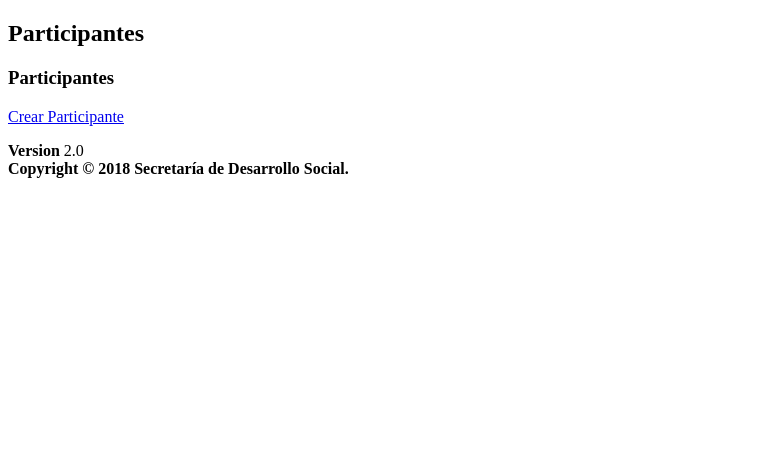
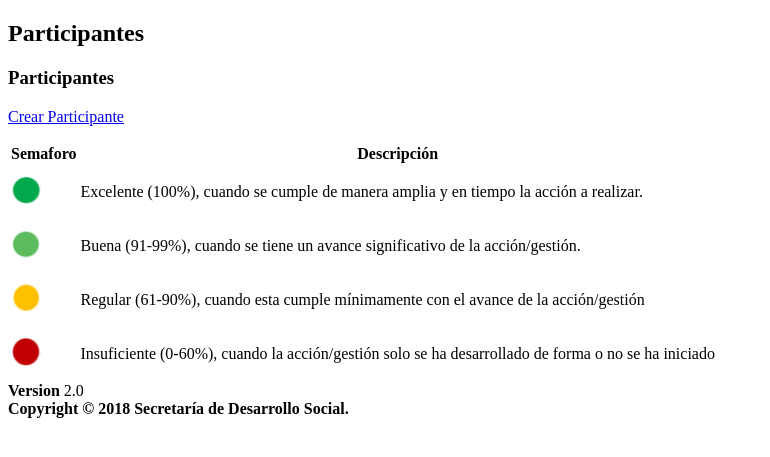
Before and after one commit to joelsalgado/pidesoy2, a Yii app: template frontend/views/solicitantes/index.php in a window 1280 px wide. Shown: the part 216-673 px from the top of the page, without its empty margins (0-770 px from the left). Run offline with PHP 8.4 and a stand-in for Yii, Linux system fonts and the light colour scheme; the template is opened without the code that fills it, so the values that code supplies are empty; some libraries are stand-ins or nearby versions.

Commit message:
cambios colores

```diff
--- a/frontend/views/solicitantes/index.php
+++ b/frontend/views/solicitantes/index.php
@@ -119,6 +119,19 @@ $this->params['breadcrumbs'][] = $this->title;
                                     }
                                 }
                             ],
+                            [
+                                'label' => 'Validado',
+                                'format' => 'html',
+                                'value' => function($data){
+                                    if ($data->check ==1){
+                                        return '<p style="color:green;" align="center"><span class="glyphicon glyphicon-ok"></span></p>';
+                                    }
+                                    else{
+                                        return '<p style="color:red;"align="center"><span class="glyphicon glyphicon-remove"></span></p>';
+                                    }
+                                }
+
+                            ],
                             //'created_by',
                             //'updated_by',
                             //'created_at',
@@ -147,7 +160,7 @@ $this->params['breadcrumbs'][] = $this->title;
 
                                     'borrar' => function ($url, $model) {
                                         if(Yii::$app->user->identity->role == 30 || Yii::$app->user->identity->role == 20){
-                                            return Html::a('<span class="glyphicon glyphicon-remove"></span>', $url, [
+                                            return Html::a('<span class="glyphicon glyphicon-trash"></span>', $url, [
                                                 'data' => [
                                                     'confirm' => 'Estas seguro de borrar a este usuario',
                                                 ],
@@ -180,6 +193,51 @@ $this->params['breadcrumbs'][] = $this->title;
                 } catch (Exception $e) {
                 } ?>
             </div>
+            <table class="table table-bored">
+                <thead>
+                    <tr>
+                        <th>Semaforo</th>
+                        <th>Descripción</th>
+                    </tr>
+                </thead>
+                <tbody>
+                    <tr>
+                        <td>
+                            <img src="<?=Yii::$app->homeUrl?>images/1.png" height="30" width="30">
+                        </td>
+                        <td>
+                            <p>Excelente (100%), cuando se cumple de manera amplia y en tiempo la acción a realizar.</p>
+                        </td>
+                    </tr>
+                    <tr>
+                        <td>
+                            <img src="<?=Yii::$app->homeUrl?>images/2.png" height="30" width="30">
+                        </td>
+                        <td>
+                            <p>Buena (91-99%), cuando se tiene un avance significativo de la acción/gestión.</p>
+                        </td>
+                    </tr>
+                    <tr>
+                        <td>
+                            <img src="<?=Yii::$app->homeUrl?>images/3.png" height="30" width="30">
+                        </td>
+                        <td>
+                            <p>Regular (61-90%), cuando esta cumple mínimamente con el avance de la acción/gestión</p>
+                        </td>
+                    </tr>
+                    <tr>
+                        <td>
+                            <img src="<?=Yii::$app->homeUrl?>images/4.png" height="30" width="30">
+                        </td>
+                        <td>
+                            <p>Insuficiente (0-60%), cuando la acción/gestión solo se ha desarrollado de forma o no se ha iniciado</p>
+                        </td>
+                    </tr>
+                </tbody>
+
+            </table>
+
+
         </div>
     </div>
 </div>
```
